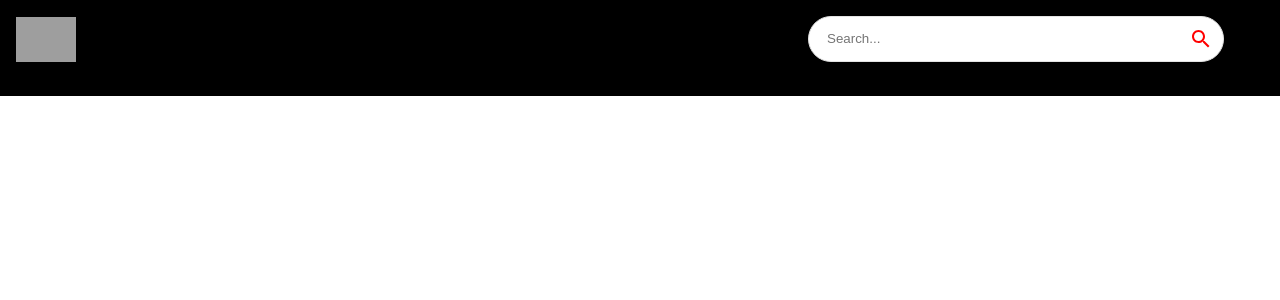
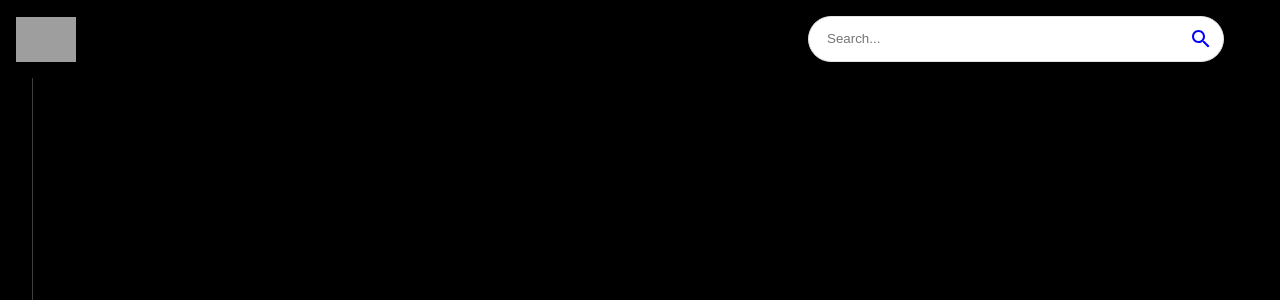
Before and after one commit to Nkrumah-Dubazana/alto, a React (Create React App) app: page / in a window 1280 px wide. Shown: the top 300 px of the page. Built offline with nearby package versions, Linux system fonts and the light colour scheme; grey boxes are pictures that could not be loaded.

Commit message:
feat: complete routing setup, integrate core components, and enhance Feed component

```diff
--- a/package.json
+++ b/package.json
@@ -5,7 +5,7 @@
   "dependencies": {
     "@emotion/react": "^11.10.0",
     "@emotion/styled": "^11.10.0",
-    "@mui/icons-material": "^5.8.4",
+    "@mui/icons-material": "^5.16.13",
     "@mui/material": "^5.9.3",
     "axios": "^0.27.2",
     "react": "^18.2.0",
--- a/src/components/Feed.jsx
+++ b/src/components/Feed.jsx
@@ -1,8 +1,13 @@
-import React from 'react'
+import {useState, useEffect} from 'react';
+import {Box, Stack, Typography} from '@mui/material';
 
 const Feed = () => {
   return (
-    <div>Feed</div>
+    <Stack sx = {{flexDirection: {sx: "column", md: "row"}}}>
+      <Box sx = {{height: {sx: 'auto', md: '92vh'}, borderRight: '1px solid #3d3d3d', px: {sx: 0, md: 2}}}>
+
+      </Box>
+    </Stack>
   )
 }
 
--- a/src/components/SearchBar.jsx
+++ b/src/components/SearchBar.jsx
@@ -22,7 +22,7 @@ const SearchBar = () => {
         value=""
         onChange={() => {}}
       />
-      <IconButton type="submit" sx={{ p: '10px', color: 'red' }}>
+      <IconButton type="submit" sx={{ p: '10px', color: 'blue' }}>
         <Search />
       </IconButton>
     </Paper>
```
Also changed, not shown: 1 other file (tests, documents, lock files or other folders).
